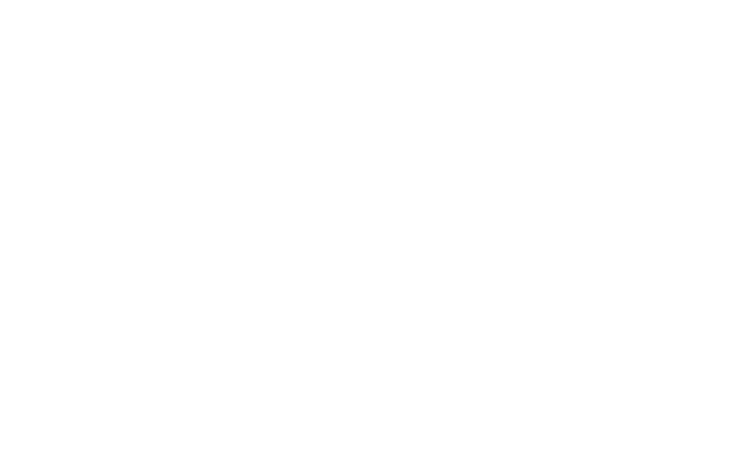
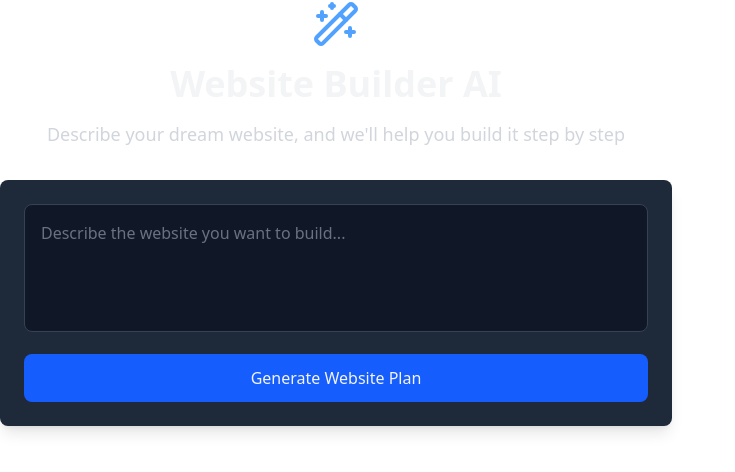
Before and after one commit to dhakas9360/ai-website-builder, a React (Vite) app in the folder Frontend/: page / in a window 1280 px wide. Shown: the top 472 px of the page, without its empty margins (0-735 px from the left). Built offline with nearby package versions, Linux system fonts and the light colour scheme.

Commit message:
feat: enhance Home component with layout and functionality for website generation

```diff
--- a/Frontend/src/pages/Home.tsx
+++ b/Frontend/src/pages/Home.tsx
@@ -1,3 +1,4 @@
+import { Wand2 } from 'lucide-react';
 import React, { useState } from 'react';
 import { useNavigate } from 'react-router-dom';
 
@@ -11,7 +12,39 @@
       navigate('/builder', { state: { prompt } });
     }
   };
-  return <div>
+  return (
+    <div>
+      <div className="max-w-2xl w-full">
+        <div className="text-center mb-8">
+          <div className="flex justify-center mb-4">
+            <Wand2 className="w-12 h-12 text-blue-400" />
+          </div>
+          <h1 className="text-4xl font-bold text-gray-100 mb-4">
+            Website Builder AI
+          </h1>
+          <p className="text-lg text-gray-300">
+            Describe your dream website, and we'll help you build it step by
+            step
+          </p>
+        </div>
 
-  </div>;
+        <form onSubmit={handleSubmit} className="space-y-4">
+          <div className="bg-gray-800 rounded-lg shadow-lg p-6">
+            <textarea
+              value={prompt}
+              onChange={(e) => setPrompt(e.target.value)}
+              placeholder="Describe the website you want to build..."
+              className="w-full h-32 p-4 bg-gray-900 text-gray-100 border border-gray-700 rounded-lg focus:ring-2 focus:ring-blue-500 focus:border-transparent resize-none placeholder-gray-500"
+            />
+            <button
+              type="submit"
+              className="w-full mt-4 bg-blue-600 text-gray-100 py-3 px-6 rounded-lg font-medium hover:bg-blue-700 transition-colors"
+            >
+              Generate Website Plan
+            </button>
+          </div>
+        </form>
+      </div>
+    </div>
+  );
 }
```
